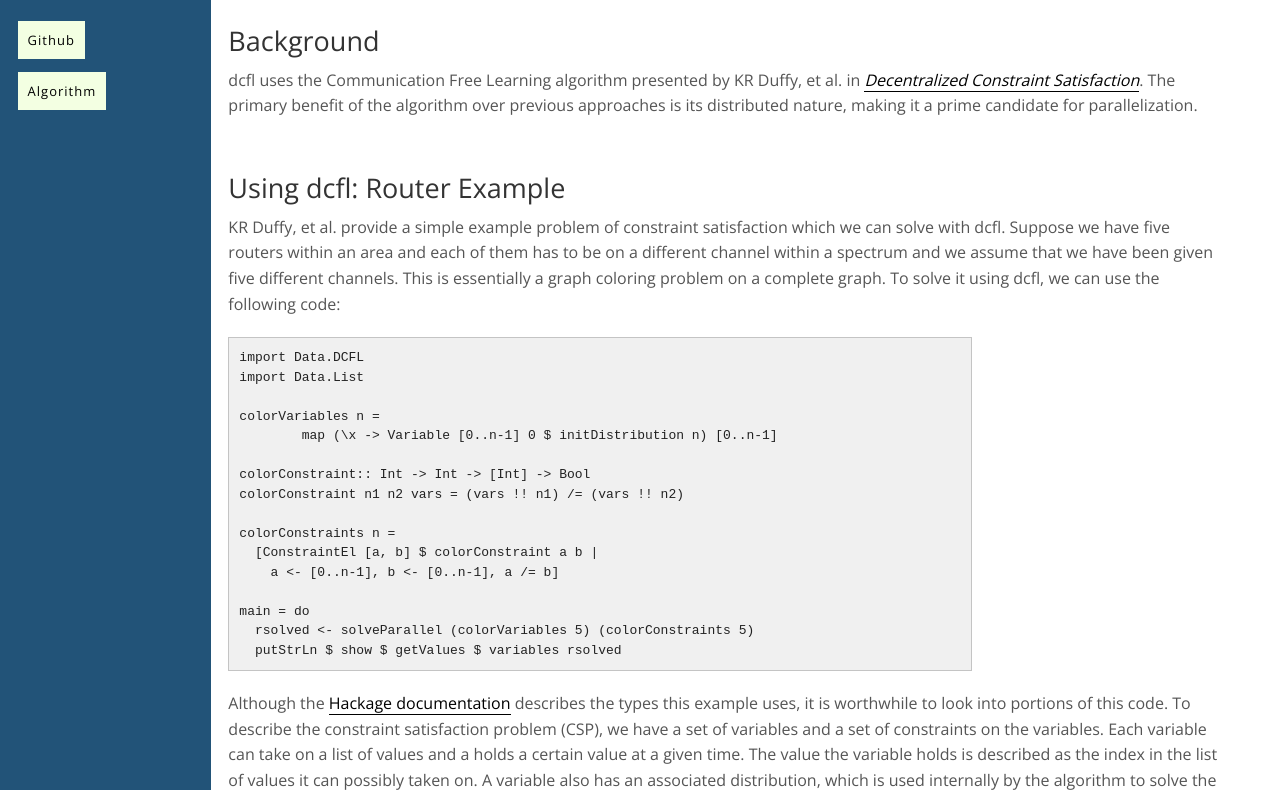
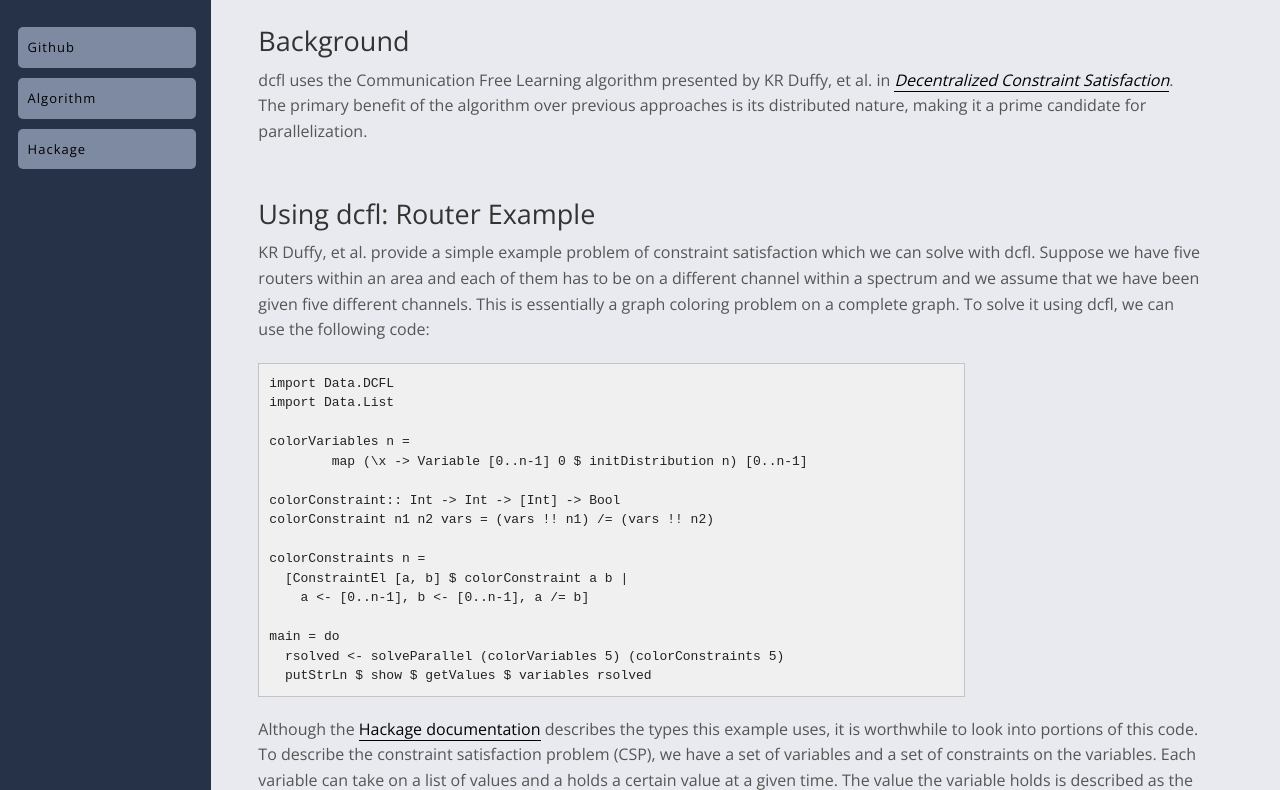
Before and after one commit to Poincare/DCFL, a plain HTML site: page index.html in a window 1280 px wide. Shown: the part 89-879 px from the top of the page. Drawn offline with nearby package versions, Linux system fonts and the light colour scheme; some packages are replaced by stand-ins of ours; a web font is replaced by a local one.

Commit message:
dcfl design change

```diff
--- a/index.css
+++ b/index.css
@@ -3,6 +3,7 @@ body {
   padding: 0px;
   margin: 0;
   outline: none;
+  background-color: #E8EAEF;
 }
 
 #logo {
@@ -58,7 +59,7 @@ h1 {
 .nav {
   padding-top: 20px;
   text-align: left;
-  background-color: #225378;
+  background-color: #263248;
   position: absolute;
   top: 0;
   bottom: 0;
@@ -81,11 +82,14 @@ h1 {
   letter-spacing: 1px;
   padding: 10px;
   border: none;
-  background-color: #F3FFE2;
+  background-color: #7E8AA2;
+  display: inline-block;
+  width: 100%;
+  border-radius: 5px;
 }
 
 .nav li {
-  margin-bottom: 25px;
+  margin-bottom: 10px;
 }
 
 .nav a:hover {
@@ -96,8 +100,8 @@ h1 {
 
 .blocks {
   padding-top: 20px;
-  padding-left: 20px;
-  padding-right: 30px;
+  padding-left: 50px;
+  padding-right: 50px;
 }
 
 pre {
--- a/index.html
+++ b/index.html
@@ -25,6 +25,7 @@
       <ul>
         <li><a href="https://github.com/Poincare/DCFL">Github</a></li>
         <li><a href="http://arxiv.org/pdf/1103.3240.pdf">Algorithm</a></li>
+        <li><a href="http://hackage.haskell.org/package/DCFL">Hackage</a></li>
       </ul>
       </div>
 
```
